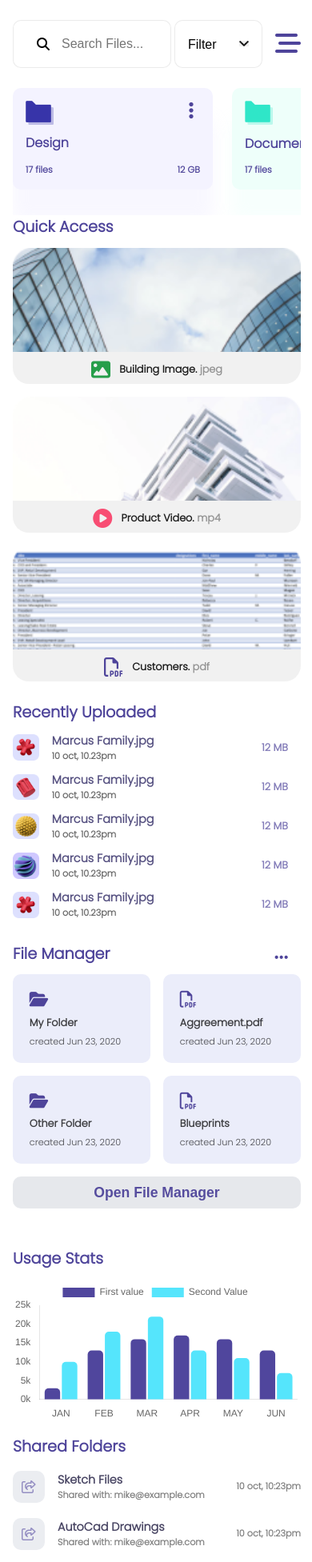
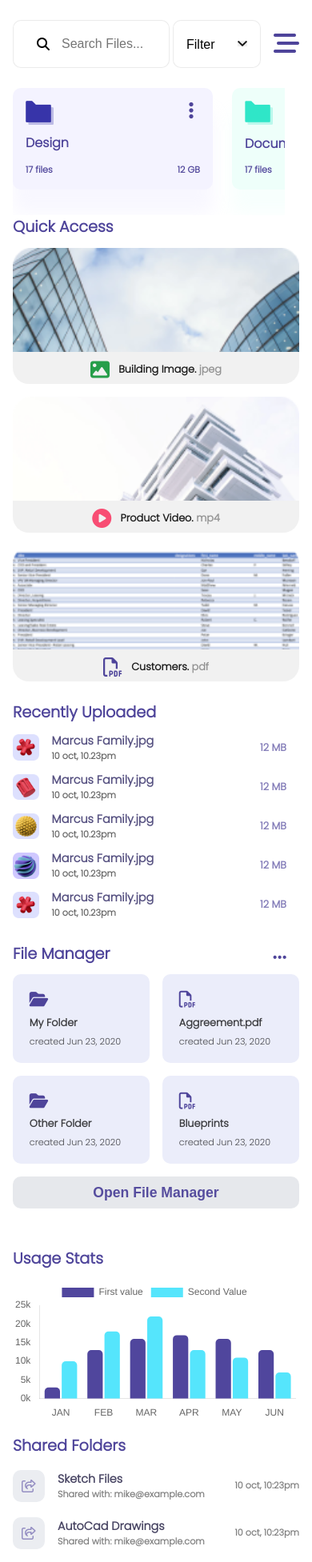
Before and after one commit to atik65/EF-task-2, a website built with Vite: page src/index.html in a window 390 px wide. Shown: the top 1953 px of the page at 80% size. Built offline with nearby package versions, Linux system fonts and the light colour scheme.

Commit message:
fix: favicon added and minor responsive issue fixed

```diff
--- a/src/index.html
+++ b/src/index.html
@@ -301,7 +301,7 @@
         </div>
 
         <!-- top cards -->
-        <div class="top-cards-container">
+        <div id="top-cards-container" class="top-cards-container">
           <div class="top-card firstCard">
             <div class="top-card-header">
               <div><img id="top-card-design" src="" alt="files logo"></div>
--- a/src/js/injectImage.js
+++ b/src/js/injectImage.js
@@ -10,6 +10,7 @@ import recentlyUpload2 from "../assets/images/recentlyUpload/image-3.png";
 import recentlyUpload3 from "../assets/images/recentlyUpload/image-4.png";
 import recentlyUpload4 from "../assets/images/recentlyUpload/image-5.png";
 import bottomBanner from "../assets/images/bottomBanner.png";
+import faviconImage from "../assets/images/logo.png";
 
 const design = document.getElementById("top-card-design");
 const documents = document.getElementById("top-card-documents");
@@ -24,6 +25,7 @@ const recentlyUploadImage3 = document.getElementById("ru-3");
 const recentlyUploadImage4 = document.getElementById("ru-4");
 const recentlyUploadImage5 = document.getElementById("ru-5");
 const bottomBannerImage = document.getElementById("bottom-banner");
+const favicon = document.getElementById("title-logo");
 
 design.setAttribute("src", designLogo);
 documents.setAttribute("src", documentsLogo);
@@ -38,3 +40,4 @@ recentlyUploadImage3.setAttribute("src", recentlyUpload3);
 recentlyUploadImage4.setAttribute("src", recentlyUpload4);
 recentlyUploadImage5.setAttribute("src", recentlyUpload1);
 bottomBannerImage.setAttribute("src", bottomBanner);
+favicon.setAttribute("href", faviconImage);
--- a/src/js/main.js
+++ b/src/js/main.js
@@ -2,7 +2,8 @@ import "../styles/style.scss";
 
 // enabling horizontal scrolling using the mouse wheel (scrolling left or right) in top cards container
 
-const container = document.querySelector(".top-cards-container");
+const container = document.getElementById("top-cards-container");
+
 container.addEventListener("wheel", (event) => {
   if (event.deltaY !== 0) {
     event.preventDefault();
@@ -17,7 +18,7 @@ const adjustWidth = () => {
   let containerWidth;
 
   if (screenWidth > 0 && screenWidth < 576) {
-    containerWidth = screenWidth - 30;
+    containerWidth = screenWidth - 50;
   } else if (screenWidth > 576 && screenWidth < 768) {
     containerWidth = screenWidth - 50;
   } else if (screenWidth > 768 && screenWidth < 992) {
@@ -35,6 +36,8 @@ const adjustWidth = () => {
 };
 
 adjustWidth();
+
+document.addEventListener("DOMContentLoaded", adjustWidth);
 
 window.addEventListener("resize", adjustWidth);
 
--- a/src/styles/style.scss
+++ b/src/styles/style.scss
@@ -27,6 +27,7 @@ body {
     grid-gap: 1rem;
     column-gap: 2rem;
     padding: 0 1rem;
+    max-width: 100vw;
 
     @media screen and (min-width: $breakpoint-small) {
       padding: 0 1.5rem;
@@ -239,7 +240,7 @@ body {
     }
 
     .middle-col {
-      // padding-right: 10px;
+      width: 100%;
 
       @media screen and (min-width: $breakpoint-medium) {
         padding-right: 0;
@@ -349,14 +350,11 @@ body {
         overflow-x: scroll;
         padding-bottom: 2rem;
         gap: 1.5rem;
+        width: 100%;
 
         &::-webkit-scrollbar {
           height: 0;
         }
-
-        // @media screen and (min-width: $breakpoint-large) {
-        //   width: 95%;
-        // }
 
         .top-card {
           flex-shrink: 0;
@@ -402,20 +400,20 @@ body {
 
         .firstCard {
           background-color: #f4f3ff;
-          box-shadow: 0 40px 20px #f6f5ffc5;
+          box-shadow: 0 30px 20px #f6f5ffc5;
         }
 
         .secondCard {
           background-color: #eefffa;
-          box-shadow: 0 40px 20px #f5fffccd;
+          box-shadow: 0 30px 20px #f5fffccd;
         }
         .thirdCard {
           background-color: #fff6ea;
-          box-shadow: 0 40px 20px #fff9f1a4;
+          box-shadow: 0 30px 20px #fff9f1a4;
         }
         .fourthCard {
           background-color: #fff2f3;
-          box-shadow: 0 40px 20px #fff5f4cb;
+          box-shadow: 0 30px 20px #fff5f4cb;
         }
       }
 
```
Also changed, not shown: src/assets/images/logo.png (added).
